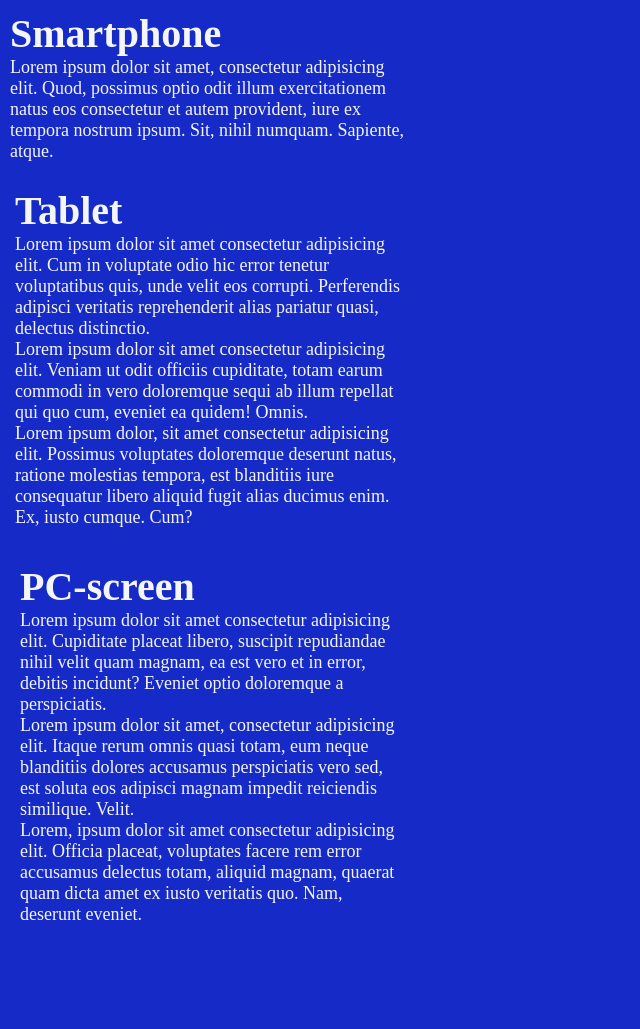
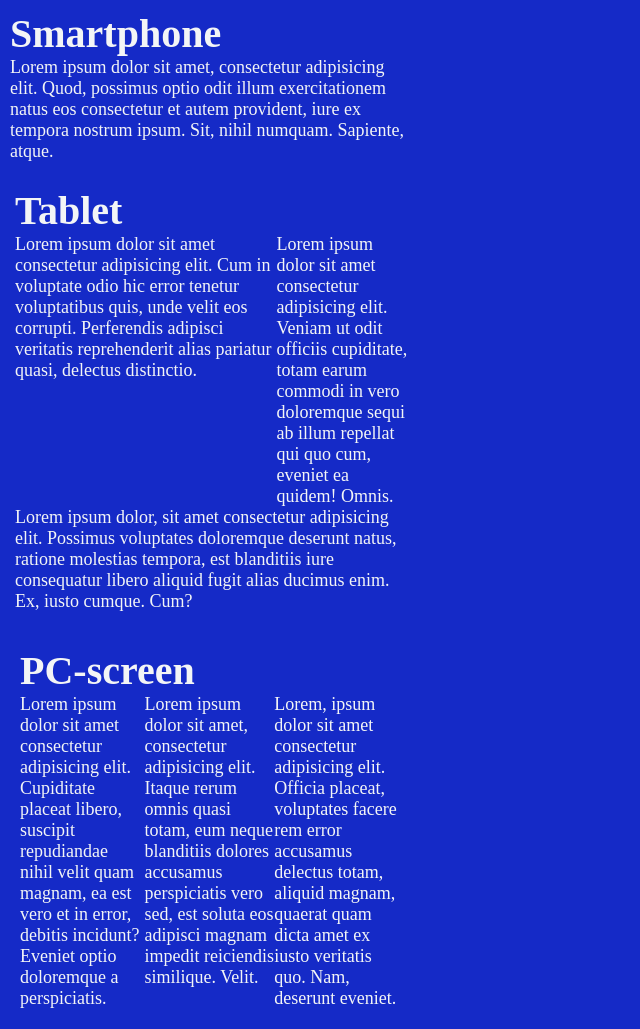
Before and after one commit to RalloField/Responsive, a plain HTML site: page index.html in a window 1280 px wide. Shown: the whole page, without its empty margins (0-640 px from the left). Before the commit the page ends 945 px from the top, so only its background shows below. Drawn offline with Linux system fonts and the light colour scheme.

Commit message:
Update style.css

```diff
--- a/style.css
+++ b/style.css
@@ -28,7 +28,7 @@
         body {
             background-color: rgb(17, 84, 20);
                 }
-        #Medium.div{
+        #Medium div{
             display: flex;
         }
         .first{
@@ -62,7 +62,7 @@
             background-color: rgb(21, 42, 199);
             color: rgb(243, 245, 246);
         }
-        #Large.div{
+        #Large div{
             display: flex;
         }
         h1{
```
